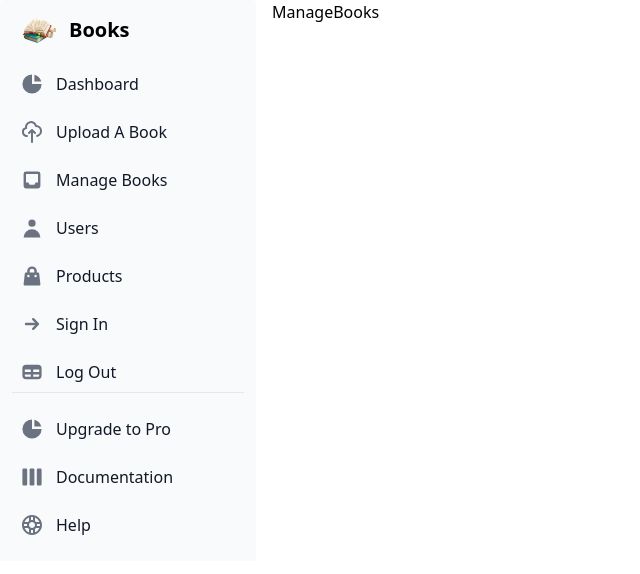
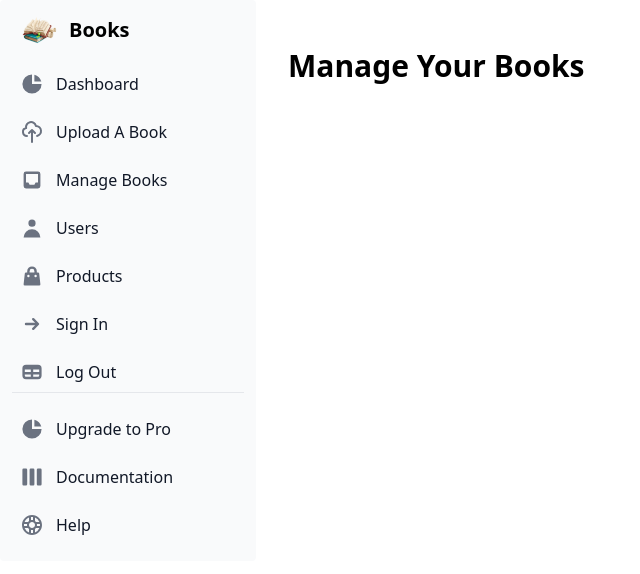
Before and after one commit to ImZAIN03/Book-Store, a React (Vite) app in the folder client/: page /admin/dashboard/manage in a window 1280 px wide. Shown: the top 574 px of the page, without its empty margins (0-640 px from the left). Built offline with nearby package versions, Linux system fonts and the light colour scheme.

Commit message:
Manage Book Page

```diff
--- a/client/src/dashboard/ManageBooks.jsx
+++ b/client/src/dashboard/ManageBooks.jsx
@@ -2,7 +2,9 @@ import React from 'react'
 
 const ManageBooks = () => {
   return (
-    <div>ManageBooks</div>
+    <div className='px-4 my-12'>
+      <h2 className='mb-8 text-3xl font-bold'>Manage Your Books</h2>
+    </div>
   )
 }
 
```
